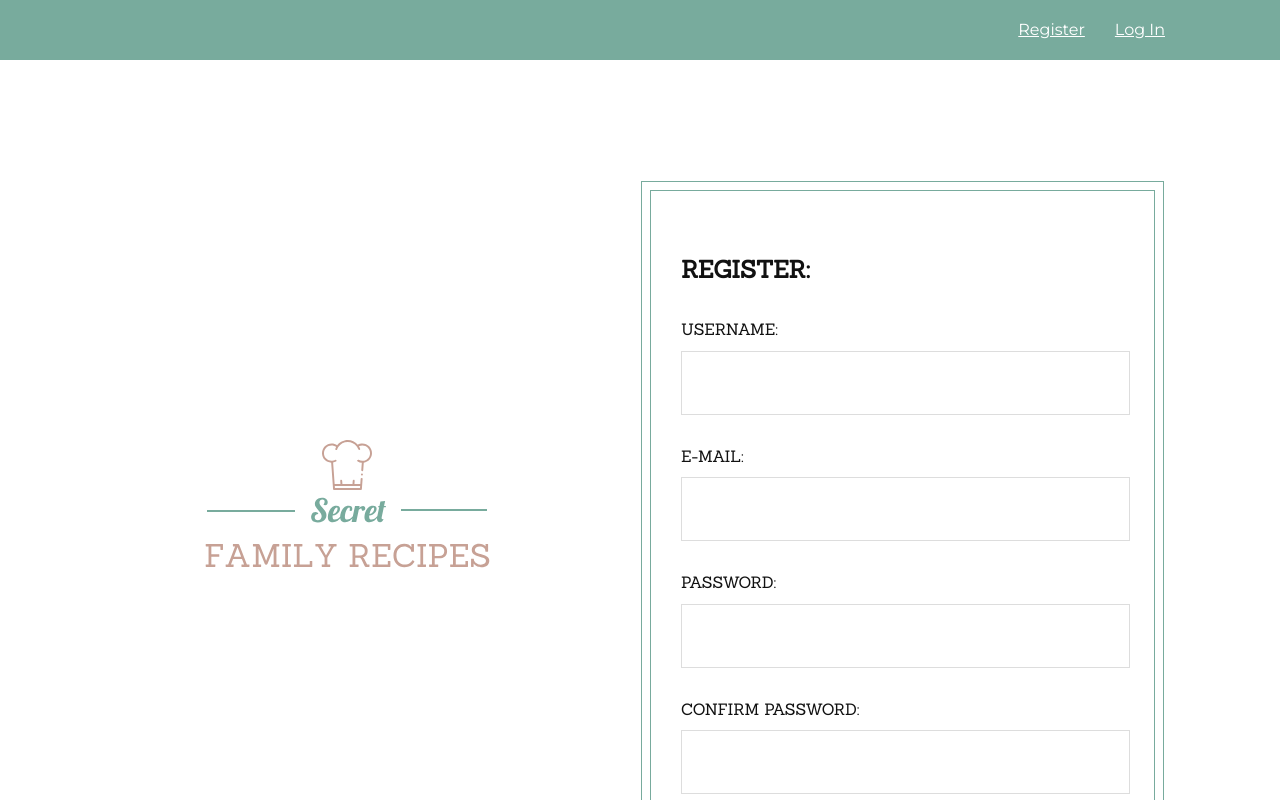
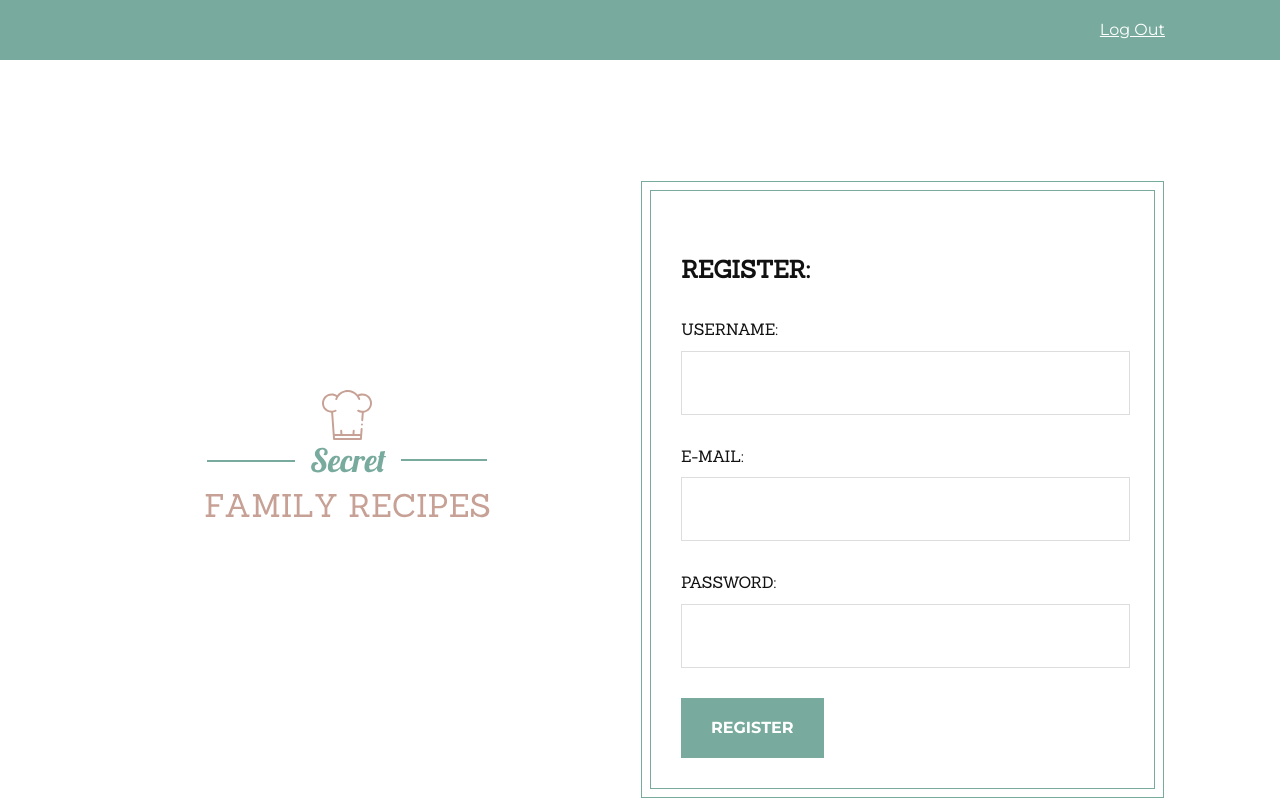
Before and after one commit to Secret-Family-Recipes-3/frontend, a React (Create React App) app: page /register in a window 1280 px wide. Shown: the top 800 px of the page. Built offline with nearby package versions, Linux system fonts and the light colour scheme; sample sign-in values are in the browser's storage.

Commit message:
Auth user, modify login/register forms

```diff
--- a/src/App.js
+++ b/src/App.js
@@ -8,37 +8,23 @@ import RecipeList from './components/RecipeList/RecipeList';
 import RecipeDetails from './components/RecipeDetails/RecipeDetails';
 
 function App () {
-
-    const [value, setValue] = useState();
-
-    const onChange = event => {
-        const name = event.target.name;
-        const fieldValue = event.target.value;
-
-        console.log(`${name}: ${value}`);
-
-        setValue({...value, [name]: fieldValue});
-    }
-
-    const submitLogin = event => {
-        event.preventDefault();
-
-        console.log(`email: ${value.email}, password: ${value.password}`);
-    }
+    // check if login
+    const token = localStorage.getItem('loginToken');
+    const [loggedIn, setLoggedIn] = useState(Boolean(token));
 
     return (
         <>
-            <TopPanel />
+            <TopPanel loggedIn={loggedIn} setLoggedIn={setLoggedIn} />
             <Switch>
                 <PrivateRoute exact path="/" component={RecipeList} />
                 <PrivateRoute exact path="/recipes" component={RecipeList} />
 
                 <Route path='/login'>
-                    <Login onChange={onChange} submitLogin={submitLogin} />
+                    <Login setLoggedIn={setLoggedIn} />
                 </Route>
 
                 <Route path='/register'>
-                    <Register onChange={onChange} />
+                    <Register setLoggedIn={setLoggedIn} />
                 </Route>
 
                 <PrivateRoute path="/recipes/:id" component={RecipeDetails} />
--- a/src/components/Login/Login.js
+++ b/src/components/Login/Login.js
@@ -1,42 +1,50 @@
 import React, { useEffect, useState } from 'react'
+import { useHistory } from 'react-router-dom';
+import axios from 'axios';
+import * as yup from 'yup'
+
+import {loginSchema} from '../../schema/formSchema'
 import './Login.scss';
-import * as yup from 'yup'
-import {loginSchema} from '../../schema/formSchema'
 
 
 export default function Login(props) {
+    const { setLoggedIn } = props;
+
     const initialErrors = {
         username: '',
-        password: ''
-    }
+        password: '',
+        server: ''
+    };
 
     const initialFormValues = {
         username: '',
         password: ''
-    }
+    };
 
-    const [errors, setErrors] = useState(initialErrors)
-    const [submitButton, setSubmitButton] = useState(true)
-    const [formValue, setFormValue] = useState(initialFormValues)
+    const [errors, setErrors] = useState(initialErrors);
+    const [submitButton, setSubmitButton] = useState(true);
+    const [formValue, setFormValue] = useState(initialFormValues);
 
+    const LOGIN_URL = 'https://secretfamilyrecipe3.herokuapp.com/api/login';
 
+    const { push } = useHistory();
 
 
     const onChange = event => {
-        const name = event.target.name
-        const value = event.target.value
+        const name = event.target.name;
+        const value = event.target.value;
 
         // console.log(`${name}: ${value}`)
 
         yup.reach(loginSchema, name)
             .validate(value)
             .then(valid => {
-                setErrors({...errors, [name]: ''})
-                console.log({...valid})
+                setErrors({...errors, [name]: ''});
             })
             .catch(err => {
-                setErrors({...errors, [name]: err.errors[0]})
-                console.log(errors)
+                setErrors({...errors, [name]: err.errors[0]});
+
+                // console.log(errors);
             })
 
 
@@ -45,15 +53,38 @@ export default function Login(props) {
 
     useEffect(() => {
         loginSchema.isValid(formValue)
-        .then(valid => {
-            setSubmitButton(!valid)
-        })
-    })
+            .then(valid => {
+                setSubmitButton(!valid);
+            })
+    }, [formValue]);
 
     const submitLogin = event => {
-        event.preventDefault()
+        event.preventDefault();
 
-        console.log(`username: ${formValue.username}, password: ${formValue.password}`)
+        // Send username and password to the server
+
+        axios.post(LOGIN_URL, formValue)
+            .then(response => {
+                // Save the token in local storage
+                localStorage.setItem('loginToken', response.data.token);
+
+                // Set the state in 'App' component
+                setLoggedIn(true);
+
+                // Redirect to the home page.
+                push('/');
+            })
+            .catch(error => {
+
+                // Display an error message if something went wrong
+
+                setErrors({
+                    ...errors,
+                    server: "Couldn't log in. Please try again."
+                });
+
+                console.log(error);
+            });
     }
 
 
@@ -69,10 +100,19 @@ export default function Login(props) {
                             <form onSubmit={submitLogin}>
                                 <h4>Log In:</h4>
 
-                                {Object.keys(errors).map((item, key) => {
-                                    if (errors[item]) {
-                                        return (<p key={key} className='error'>{errors[item]}</p>)
-                                }})}
+                                {
+                                    Object.keys(errors).map(
+                                        (item, key) => {
+                                            if (errors[item]) {
+                                                return (
+                                                    <p key={key} className='error'>
+                                                        {errors[item]}
+                                                    </p>
+                                                );
+                                            }
+                                        }
+                                    )
+                                }
 
                                 <label htmlFor='username'>Username:</label>
                                 <input name='username' value={formValue.username} type='text' id='username' onChange={onChange} />
--- a/src/components/Register/Register.js
+++ b/src/components/Register/Register.js
@@ -1,20 +1,26 @@
 import React, { useState, useEffect } from 'react';
+import { useHistory } from 'react-router-dom';
+import axios from 'axios';
+import * as yup from 'yup'
+
 import './Register.scss';
-import * as yup from 'yup'
 import {registerSchema} from '../../schema/formSchema'
 
 export default function Register (props) {
+    const { setLoggedIn } = props;
+
     const initialErrors = {
         username: '',
         password: '',
         email: '',
-        password2: ''
+        // password2: '',
+        server: ''
     }
 
     const initialFormValues = {
         username: '',
         password: '',
-        password2: '',
+        // password2: '',
         email: ''
     }
 
@@ -22,7 +28,9 @@ export default function Register (props) {
     const [submitButton, setSubmitButton] = useState(true)
     const [formValue, setFormValue] = useState(initialFormValues)
 
+    const REGISTER_URL = 'https://secretfamilyrecipe3.herokuapp.com/api/register';
 
+    const { push } = useHistory();
 
 
     const onChange = event => {
@@ -48,12 +56,34 @@ export default function Register (props) {
         .then(valid => {
             setSubmitButton(!valid)
         })
-    },)
+    }, [formValue]);
 
     const submitRegister = event => {
-        event.preventDefault()
+        event.preventDefault();
 
-        console.log(`username: ${formValue.username}, password: ${formValue.password}`)
+        // Send data to the server
+
+        axios.post(REGISTER_URL, formValue)
+            .then(response => {
+                // Save the token in local storage
+                localStorage.setItem('loginToken', response.data.token);
+
+                // Set the state in 'App' component
+                setLoggedIn(true);
+
+                // Redirect to the home page.
+                push('/');
+            })
+            .catch(error => {
+
+                // Display an error message if something went wrong
+                setErrors({
+                    ...errors,
+                    server: "Couldn't register. Please try again."
+                });
+
+                console.log(error);
+            });
     }
     return (
         <div className='Register'>
@@ -67,10 +97,19 @@ export default function Register (props) {
                             <form onSubmit={submitRegister}>
                                 <h4>Register:</h4>
 
-                                {Object.keys(errors).map((item, key) => {
-                                    if (errors[item]) {
-                                        return (<p key={key} className='error'>{errors[item]}</p>)
-                                }})}
+                                {
+                                    Object.keys(errors).map(
+                                        (item, key) => {
+                                            if (errors[item]) {
+                                                return (
+                                                    <p key={key} className='error'>
+                                                        {errors[item]}
+                                                    </p>
+                                                );
+                                            }
+                                        }
+                                    )
+                                }
 
                                 <label htmlFor='username'>Username:</label>
                                 <input name='username' value={formValue.username} type='text' id='username' onChange={onChange} />
@@ -81,9 +120,11 @@ export default function Register (props) {
                                 <label htmlFor='password'>Password:</label>
                                 <input name='password' value={formValue.password} type='password' id='password' onChange={onChange} />
 
-                                <label htmlFor='password2'>Confirm Password:</label>
-                                <input name='password2' value={formValue.password2} type='password' id='password2' onChange={onChange} />
-
+                                {   /*
+                                    <label htmlFor='password2'>Confirm Password:</label>
+                                    <input name='password2' value={formValue.password2} type='password' id='password2' onChange={onChange} />
+                                    */
+                                }
 
                                 <button disabled={submitButton} className='button button-green'>Register</button>
                             </form>
--- a/src/components/Register/Register.scss
+++ b/src/components/Register/Register.scss
@@ -14,7 +14,7 @@
         margin: 0 auto 6rem auto;
 
         @include responsive('md') {
-            margin-top: 26rem;
+            margin-top: 21rem;
         }
     }
 }
--- a/src/components/TopPanel/TopPanel.js
+++ b/src/components/TopPanel/TopPanel.js
@@ -1,19 +1,36 @@
 import React from 'react'
+import { useHistory, Link } from 'react-router-dom';
 import './TopPanel.scss';
 
-export default function TopPanel () {
+export default function TopPanel (props) {
+    const {loggedIn, setLoggedIn} = props;
+    const { push } = useHistory();
+
+    function handleLogOut (event) {
+        localStorage.removeItem('loginToken');
+        setLoggedIn(false);
+        push('/login');
+    }
+
     return (
         <div className='TopPanel'>
             <div className='container'>
                 <div className='row'>
                     <div className='col-lg-12'>
                         <ul className="TopPanel__nav">
-                            <li>
-                                <a href='/register'>Register</a>
-                            </li>
-                            <li>
-                                <a href='/login'>Log In</a>
-                            </li>
+                            { loggedIn
+                                ? (
+                                    <>
+                                        <li><a href='/#' onClick={handleLogOut}>Log Out</a></li>
+                                    </>
+                                )
+                                : (
+                                    <>
+                                        <li><Link to='/register'>Register</Link></li>
+                                        <li><Link to='/login'>Log In</Link></li>
+                                    </>
+                                )
+                            }
                         </ul>
                     </div>
                 </div>
--- a/src/schema/formSchema.js
+++ b/src/schema/formSchema.js
@@ -32,8 +32,12 @@ export const registerSchema = yup.object().shape({
         .min(7, 'Minimum password length is 7 characters')
         .max(256, 'Passoword must be fewer than 256 characters')
         .required('Password is required'),
+    /*
+
     password2: yup
                 .string()
                 .oneOf([yup.ref('password')], 'Both passwords need to be the same')
                 .required()
+
+    */
 })
```
Also changed, not shown: src/styles/_typography.scss (+8 -0 lines).
